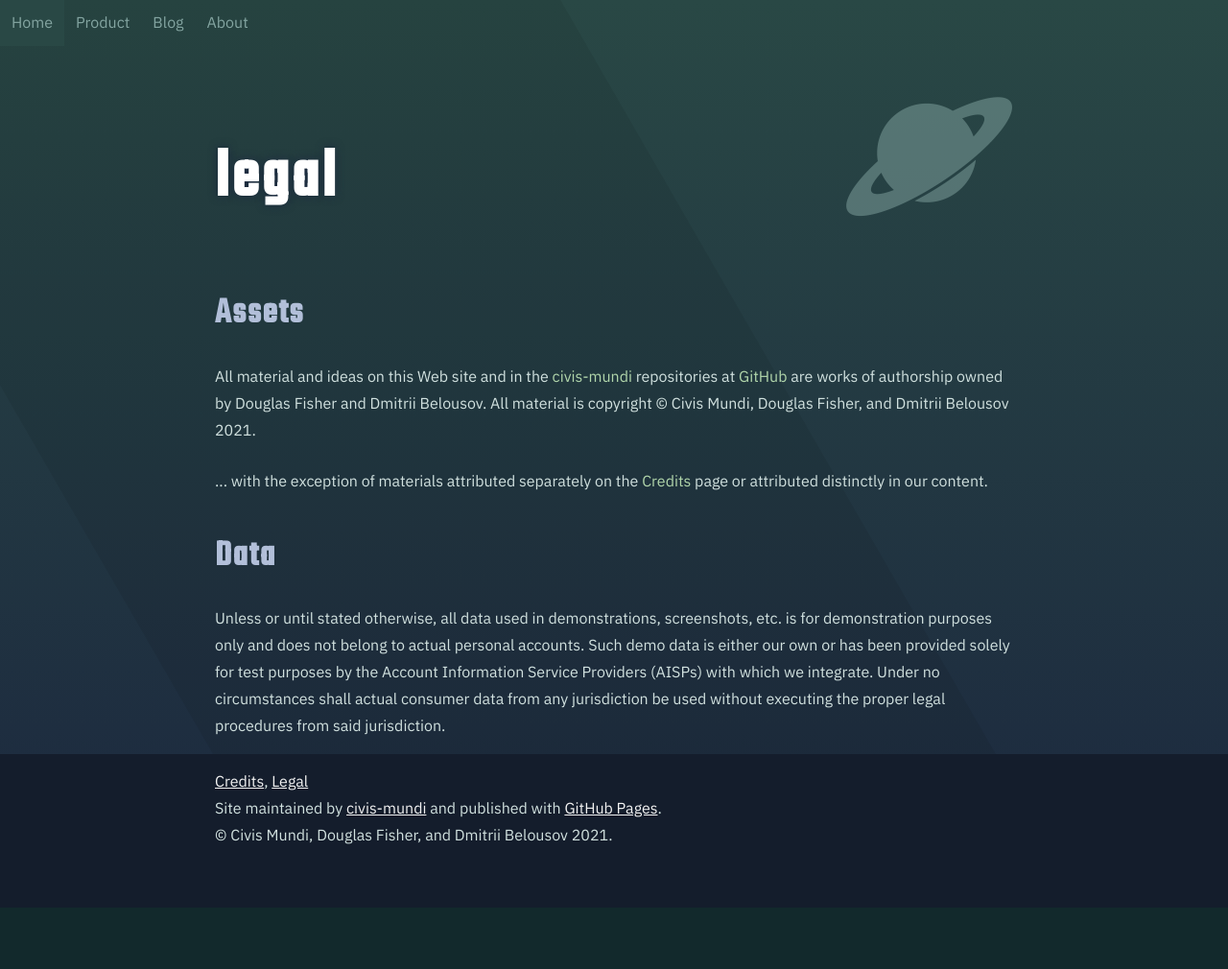
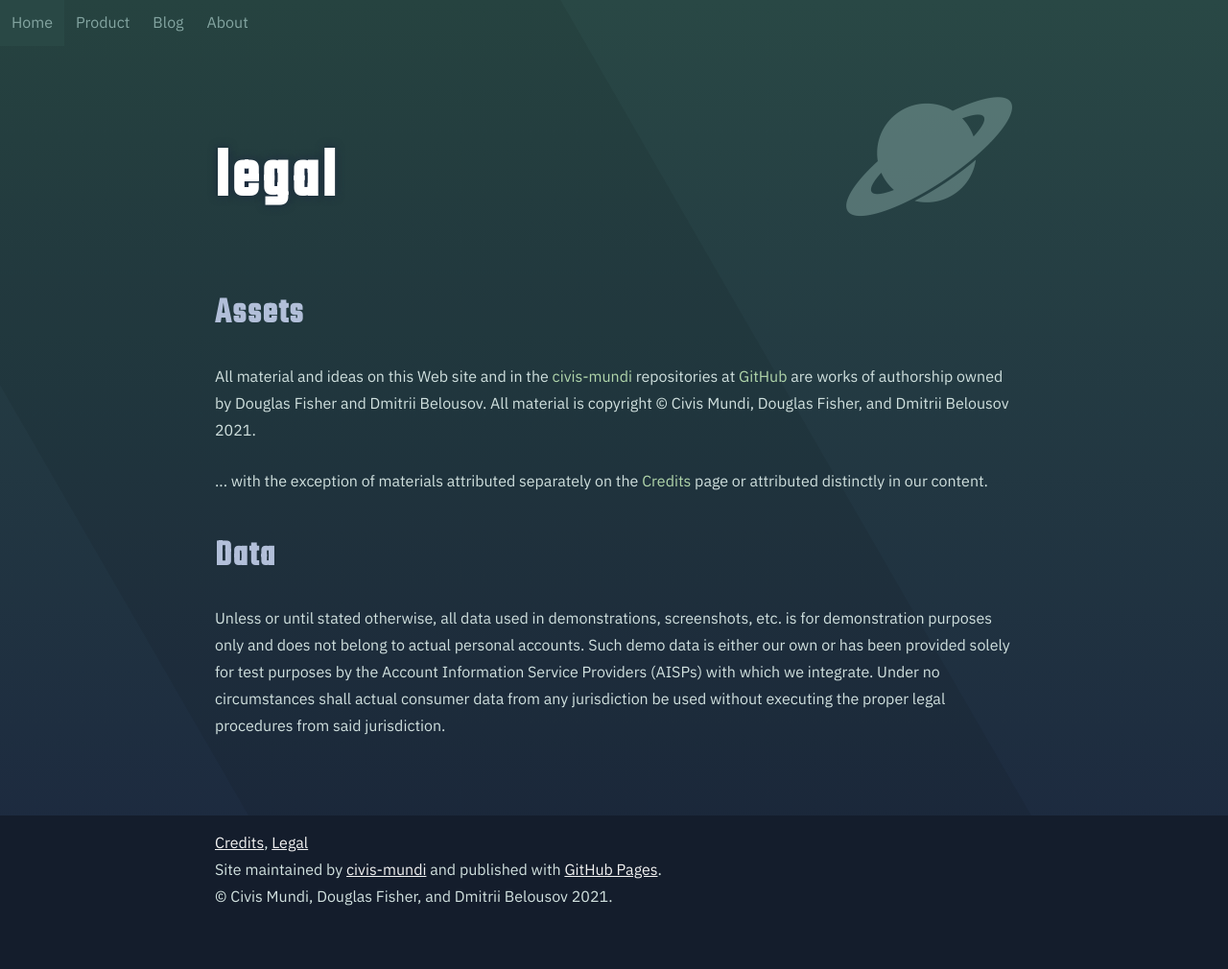
Before and after one commit to civis-mundi/civis-mundi.github.io, a Jekyll site: the page built from pages/legal.html, in a window 1280 px wide. Shown: the whole page at 96% size. Built offline with Jekyll 4.4.1, drawn with Linux system fonts in a browser that asks for light colours; before the commit the page ends 946 px from its top, so only the background shows below that.

Commit message:
#2 Added spacers.

```diff
--- a/pages/demo.html
+++ b/pages/demo.html
@@ -63,3 +63,5 @@ In a nutshell:
     Under no circumstances shall actual consumer data from any jurisdiction
     be used without executing the proper legal procedures from said jurisdiction.
 </p>
+
+<div class="empty-space"/>
--- a/pages/legal.html
+++ b/pages/legal.html
@@ -33,3 +33,5 @@ title: Legal
     Under no circumstances shall actual consumer data from any jurisdiction
     be used without executing the proper legal procedures from said jurisdiction.
 </p>
+
+<div class="empty-space"/>
```
